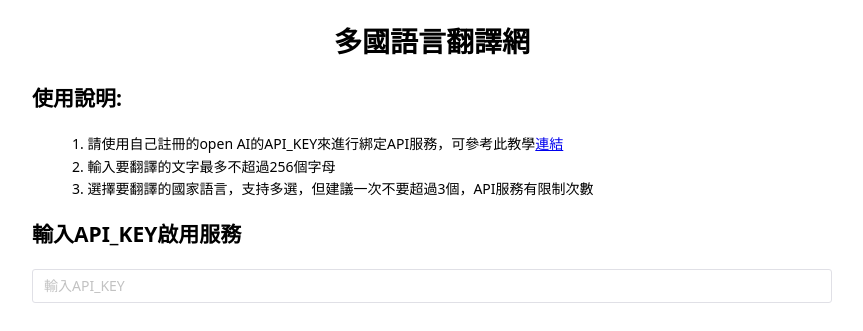
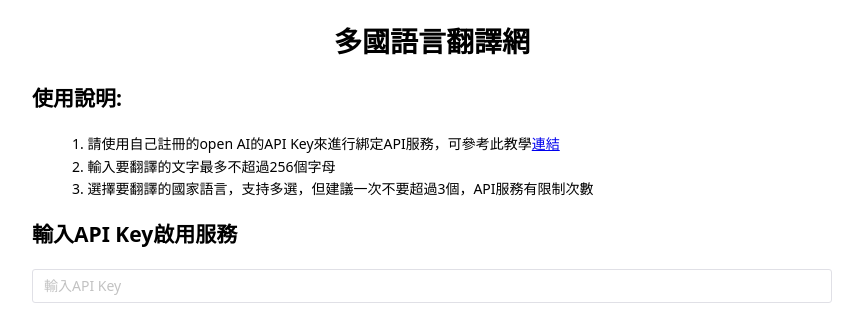
Before and after one commit to sam19970528/openai-i18n, a Vue app: page / in a window 1280 px wide. Shown: the top 331 px of the page, without its empty margins (208-1071 px from the left). Built offline with nearby package versions, Linux system fonts and the light colour scheme.

Commit message:
style: 修改文字

```diff
--- a/src/api-key-check.ts
+++ b/src/api-key-check.ts
@@ -14,7 +14,7 @@ export function useAPIKeyCheck() {
   async function inputKeyHandle(inputKey: string) {
     const res = await apiKeyCheck(inputKey);
     if (res.status === 200) {
-      messageSuccess("綁定API_KEY成功!");
+      messageSuccess("綁定API Key成功!");
       sessionStorage.setItem("api-key", inputKey);
       return true;
     } else return false;
--- a/src/api/request.ts
+++ b/src/api/request.ts
@@ -18,7 +18,7 @@ service.interceptors.response.use(
   error => {
     const status = error.response.status;
     if (status === 401) {
-      dialogError("API_KEY失效，請重新綁定");
+      dialogError("API Key失效，請重新綁定");
     }
     return Promise.reject(error);
   }
--- a/src/components/BindAPIKey.vue
+++ b/src/components/BindAPIKey.vue
@@ -1,6 +1,6 @@
 <template>
-  <h2>輸入API_KEY啟用服務</h2>
-  <n-input v-model:value="inputKey" type="text" placeholder="輸入API_KEY" :loading="inputLoading" :status="inputStatus" />
+  <h2>輸入API Key啟用服務</h2>
+  <n-input v-model:value="inputKey" type="text" placeholder="輸入API Key" :loading="inputLoading" :status="inputStatus" />
 </template>
 <script lang="ts" setup>
 import { useAPIKeyCheck } from "@/api-key-check";
--- a/src/components/Introduction.vue
+++ b/src/components/Introduction.vue
@@ -3,7 +3,7 @@
   <h2>使用說明:</h2>
   <ul>
     <ol>
-      1. 請使用自己註冊的open AI的API_KEY來進行綁定API服務，可參考此教學<a href="https://www.soft4fun.net/tech/ai/openai-api-key.htm" target="_blank">連結</a>
+      1. 請使用自己註冊的open AI的API Key來進行綁定API服務，可參考此教學<a href="https://www.soft4fun.net/tech/ai/openai-api-key.htm" target="_blank">連結</a>
     </ol>
     <ol>
       2. 輸入要翻譯的文字最多不超過256個字母
```
